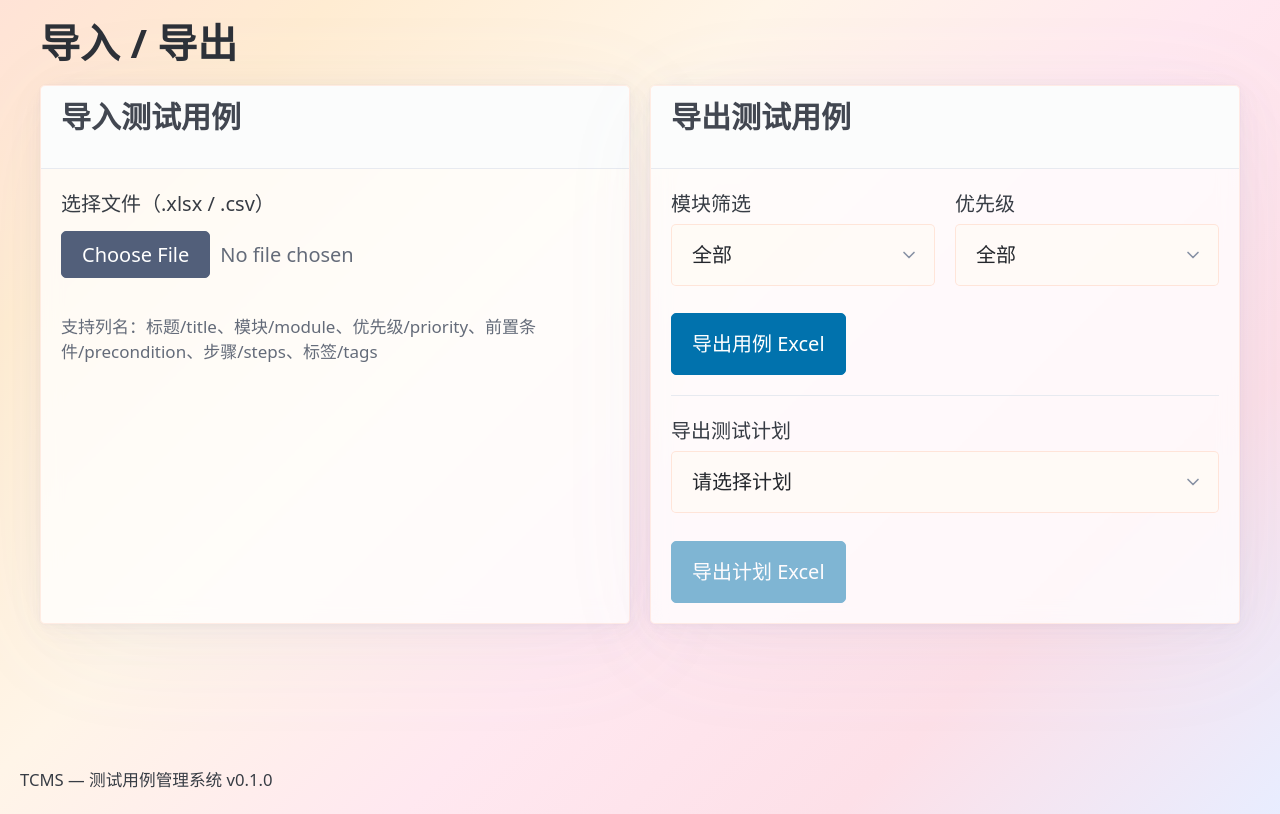
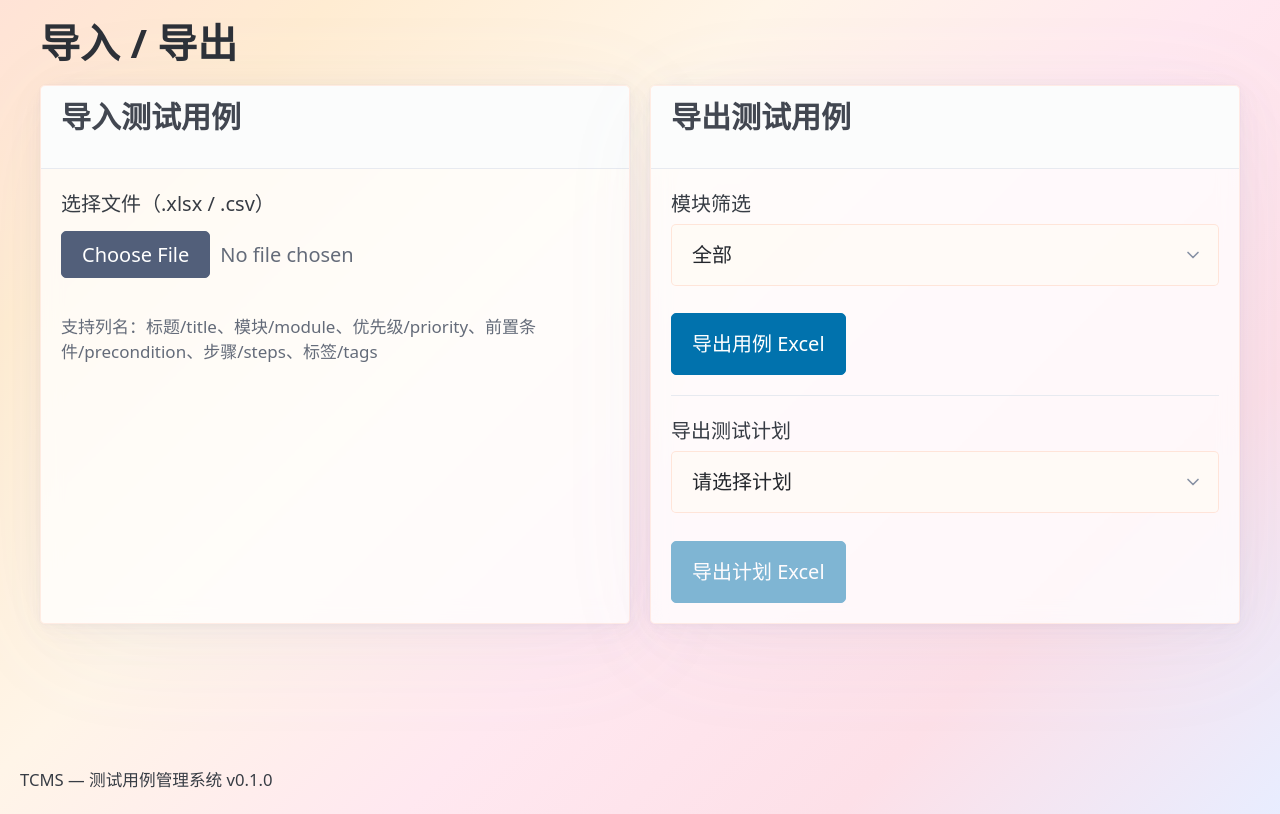
Before and after one commit to mia81213/ARC-TCMS, a FastAPI app: page /app/import-export in a window 1280 px wide. Shown: the part 110-924 px from the top of the page. Run offline with FastAPI, Linux system fonts and the light colour scheme; data that the repository does not hold is empty.

Commit message:
导出只保留模块筛选，去掉优先级

```diff
--- a/app/templates/pages/import_export/index.html
+++ b/app/templates/pages/import_export/index.html
@@ -58,7 +58,6 @@
         <!-- 导出用例 -->
         <article>
             <header><h3>导出测试用例</h3></header>
-            <div class="grid">
             <label>
                 模块筛选
                 <select x-model="exportModule">
@@ -68,17 +67,6 @@
                     </template>
                 </select>
             </label>
-                <label>
-                    优先级
-                    <select x-model="exportPriority">
-                        <option value="">全部</option>
-                        <option value="P0">P0</option>
-                        <option value="P1">P1</option>
-                        <option value="P2">P2</option>
-                        <option value="P3">P3</option>
-                    </select>
-                </label>
-            </div>
             <button @click="exportCases()">导出用例 Excel</button>
             <hr>
             <label>
```
Lines whose indentation alone changed are shown as unchanged.
